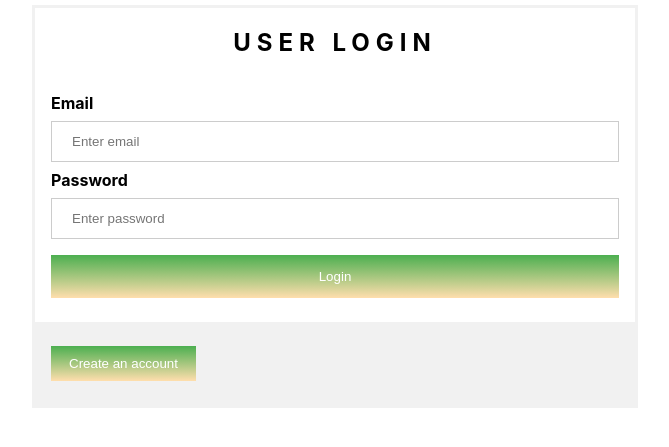
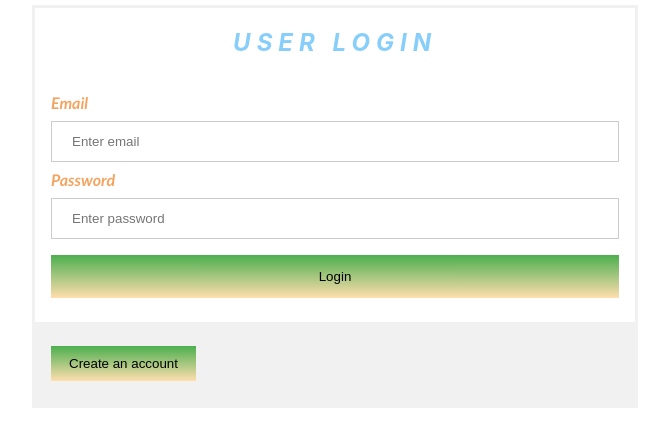
Before and after one commit to AbajayTech/raylogreg, a PHP site: page / in a window 1280 px wide. Shown: the top 447 px of the page, without its empty margins (305-974 px from the left). Run offline with PHP 8.4, Linux system fonts and the light colour scheme.

Commit message:
initial commit

```diff
--- a/style.css
+++ b/style.css
@@ -11,12 +11,15 @@ h2 {
     text-transform: uppercase;
     letter-spacing: 6px;
     font-weight: bolder;
+    color: lightskyblue;
+    font-style: italic;
 }
 
 form {
     border: 3px solid #f1f1f1;
     max-width: 600px;
     margin: 0 auto;
+
 
 }
 
@@ -30,10 +33,16 @@ input[type=password] {
     border: 1px solid #ccc;
     box-sizing: border-box;
 }
+label{
+    color: sandybrown;
+    font-family: Calibri;
+    font-style: italic;
+    font-weight: bolder;
+}
 
 button {
     background-image:linear-gradient(#4CAF50,navajowhite) ;
-    color: white;
+    color: black;
     padding: 14px 20px;
     margin: 8px 0;
     border: none;
@@ -43,6 +52,7 @@ button {
 
 button:hover {
     opacity: 0.8;
+
 }
 
 .Regbtn {
```
